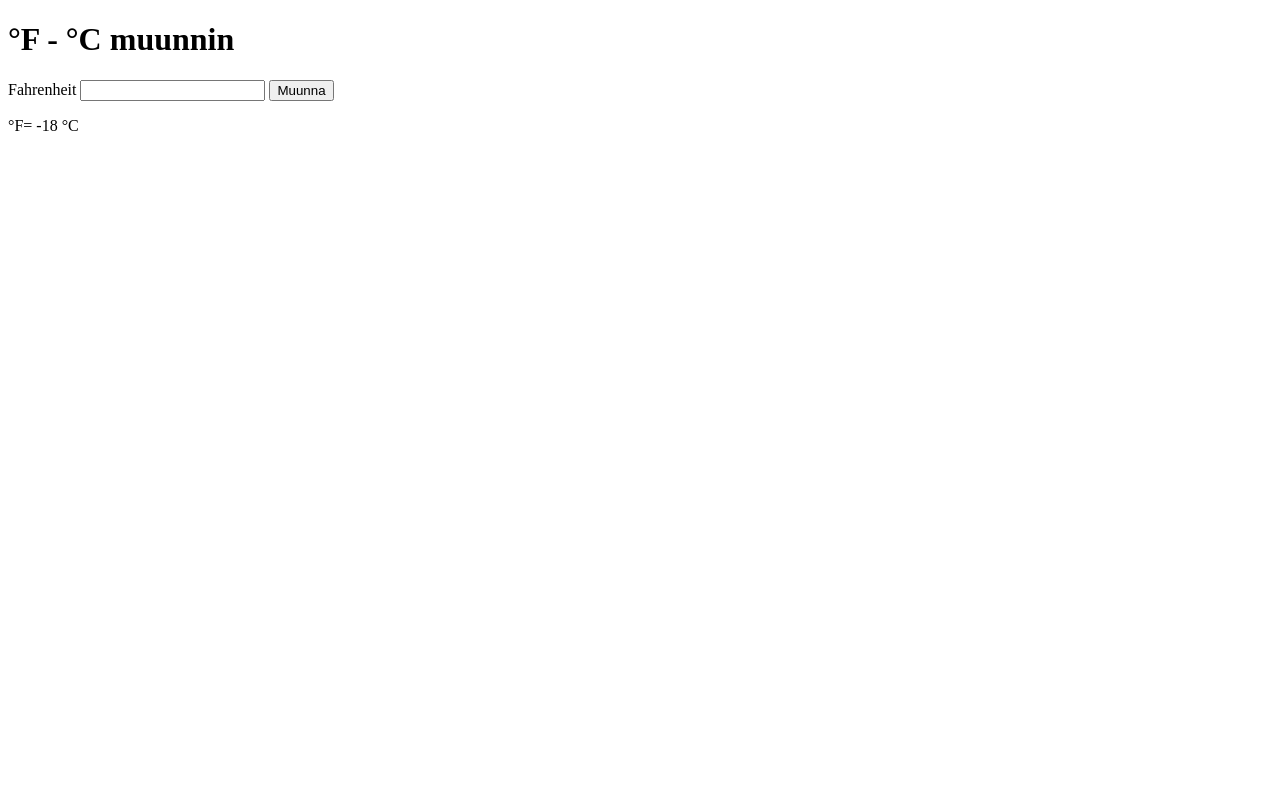
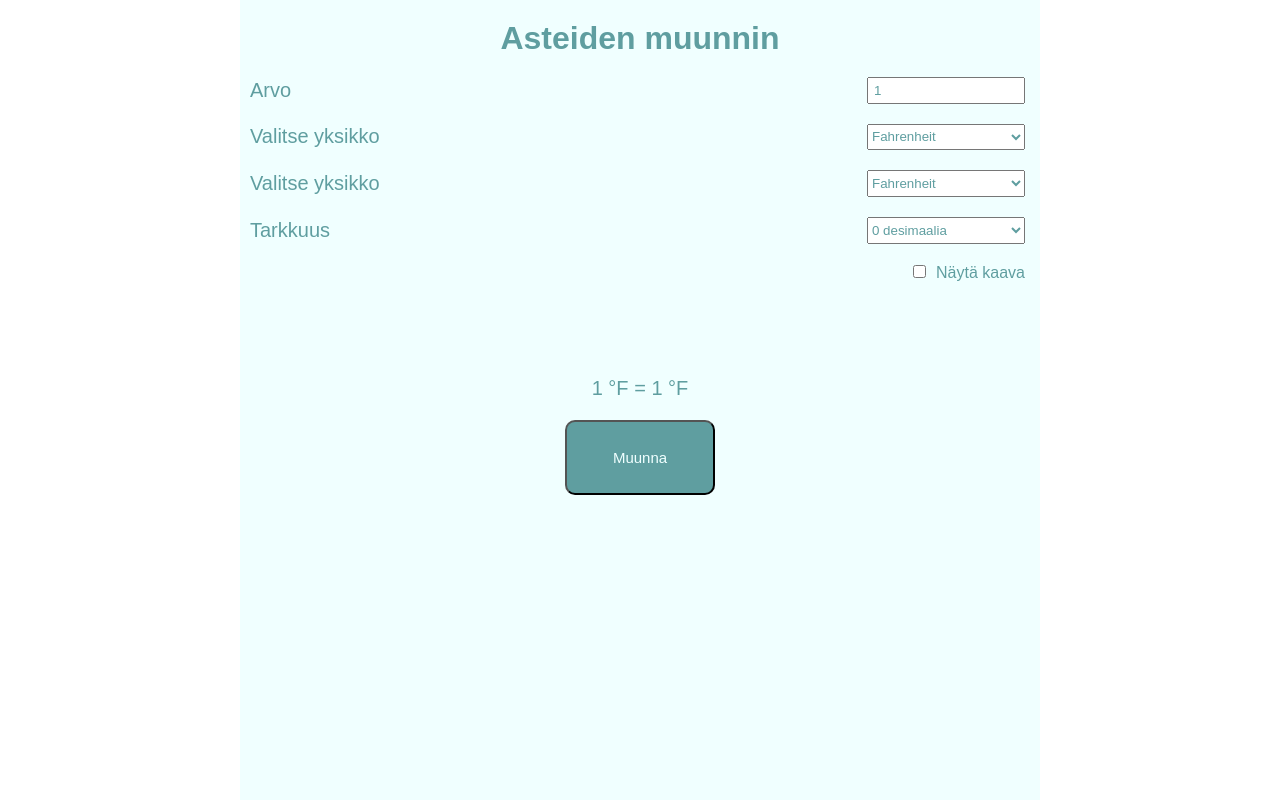
Before and after one commit to Paimen85/fcmuunnin, a plain HTML site: page index.html in a window 1280 px wide. Both pictures are taken after a click on the button "Muunna". Drawn offline with Linux system fonts and the light colour scheme.

Commit message:
far-cels muunnin

```diff
--- a/index.html
+++ b/index.html
@@ -4,19 +4,52 @@
     <meta charset="UTF-8">
     <meta name="viewport" content="width=device-width, initial-scale=1.0">
     <title>Document</title>
-    <script type="text/javascript" src="js1.js" defer></script>
+    <script src="js1.js" defer></script>
+    <link rel="stylesheet" href="style.css">
 </head>
 <body>
-    <h1>
-        °F - °C muunnin
-    </h1>
-    <form action="">
-        <label>Fahrenheit</label>
-        <input type="number" name="muunnin">
-        <button type="button">Muunna</button>
-    </form>
-    <p>
-        <span id="fahrenheit">?</span> °F= <span id="celsius">?</span> °C
-    </p>
+    <div class="wrapper">
+        <h1 class="otsikko1">
+            Asteiden muunnin
+        </h1>
+        <form action="#">
+            <div class="arvo">
+                <p>Arvo</p>
+                <input class="number__arvo" type="number" name="muunnin" value="1">
+            </div>
+            <div class="mita__muunnetaan">
+                <p>Valitse yksikko</p>
+                <select class="yksikko__1" name="yksikko__1">
+                    <option value="fahrenheit">Fahrenheit</option>
+                    <option value="celsius">Celsius</option>
+                </select>
+            </div>
+            <div class="yksikoksi">
+                <p>Valitse yksikko</p>
+                <select class="yksikko__2" name="yksikko__2">
+                    <option value="fahrenheit">Fahrenheit</option>
+                    <option value="celsius">Celsius</option>
+                </select>
+            </div>
+            <div class="tarkkuus">
+                <p>Tarkkuus</p>
+                <select class="tarkkuus__select" name="tarkkuus">
+                    <option value="0__desimaalia">0 desimaalia</option>
+                    <option value="1__desimaalia">1 desimaalia</option>
+                    <option value="2__desimaalia">2 desimaalia</option>
+                </select>
+            </div>
+            <div class="nayta__kaava">
+                <label >
+                    <input class="kaava" type="checkbox" name="nayta__kaava">Näytä kaava
+                </label>
+                <p class="text"></p>
+            </div>
+        </form>
+        <p class="tulos">
+            <span id="eka__luku">?</span> = <span id="toka__luku">?</span>
+        </p>
+        <button class="button" type="button">Muunna</button>
+    </div>
 </body>
 </html>
--- a/js1.js
+++ b/js1.js
@@ -1,17 +1,73 @@
-const input = document.querySelector("input");
-const fahrenheitTuloste = document.querySelector("#fahrenheit");
-const celsiusTuloste = document.querySelector("#celsius");
-const button = document.querySelector("button")
+const arvo = document.querySelector(".number__arvo");
+let yksikko1 = document.querySelector("[name=yksikko__1]"); /* selects the first element by name */
+let yksikko2 = document.querySelector("[name=yksikko__2]");
+let tarkkuus = document.querySelector("[name=tarkkuus]");
 
+const ekaLukuTuloste = document.querySelector("#eka__luku");
+const tokaLukuTuloste = document.querySelector("#toka__luku");
+const button = document.querySelector("button");
+
+
+function montakoDesimaalia(luku, aste) {
+    if (luku === "0__desimaalia") {
+        aste = Math.round(aste);
+    } else if (luku === "1__desimaalia") {
+        aste = Math.round(aste * 10) / 10;
+    } else {
+        aste = Math.round(aste * 100) / 100;
+    }
+    return aste;
+}
 function fahrenheitCelsiuksi(fahrenheit) {
-    let celsius = Math.round((fahrenheit - 32) * 5 / 9);
-    return celsius;
+    let celsius = (fahrenheit - 32) * 5 / 9;
+    return montakoDesimaalia(tarkkuus.value, celsius);
+}
+
+function celsiusFahrenheitiksi(celsius) {
+    let fahrenheit = celsius * 9 / 5 + 32;
+    return montakoDesimaalia(tarkkuus.value, fahrenheit);;
+}
+function showSolution() {
+    let nayttaKaava = document.querySelector(".nayta__kaava");
+    let paragraf = document.createElement('p');
+    if (document.querySelector(".kaava").checked && yksikko1.value === "fahrenheit" && yksikko2.value === "celsius") {
+        paragraf.textContent = '(' + arvo.value + ' - 32) * 5 / 9';
+        nayttaKaava.appendChild(paragraf);
+    } else if (document.querySelector(".kaava").checked && yksikko1.value === "celsius" && yksikko2.value === "fahrenheit") {
+        paragraf.textContent = arvo.value + ' * 9 / 5 + 32';
+        nayttaKaava.append(paragraf);
+    }
+}
+
+function removeFormula() {
+    let paragraph = document.querySelector(".nayta__kaava>p");
+    if (paragraph !== null) {
+        paragraph.remove();
+    }
 }
 
 function muunna() {
-    let far = input.value;
-    fahrenheitTuloste.textContent = far;
-    celsiusTuloste.textContent = fahrenheitCelsiuksi(far);
+    let luku = arvo.value;
+    ekaLukuTuloste.textContent = luku;
+    if (yksikko1.value === "fahrenheit" && yksikko2.value === "celsius") {
+        ekaLukuTuloste.innerHTML += ' °F';
+        tokaLukuTuloste.textContent = fahrenheitCelsiuksi(luku);
+        tokaLukuTuloste.innerHTML += ' °C';
+    } else if (yksikko1.value === "celsius" && yksikko2.value === "fahrenheit") {
+        ekaLukuTuloste.innerHTML += ' °C';
+        tokaLukuTuloste.textContent = celsiusFahrenheitiksi(luku);
+        tokaLukuTuloste.innerHTML += ' °F';
+    } else if(yksikko1.value === "celsius" && yksikko2.value === "celsius"){
+        ekaLukuTuloste.innerHTML += ' °C';
+        tokaLukuTuloste.textContent = luku;
+        tokaLukuTuloste.innerHTML += ' °C';
+    } else {
+        ekaLukuTuloste.innerHTML += ' °F';
+        tokaLukuTuloste.textContent = luku;
+        tokaLukuTuloste.innerHTML += ' °F';
+    }
+    removeFormula();
+    showSolution();
 }
 
 button.addEventListener("click", muunna);
--- /dev/null
+++ b/style.css
@@ -0,0 +1,102 @@
+*{
+    margin: 0;
+    padding: 0;
+    font-family: Arial, Helvetica, sans-serif;
+    box-sizing: border-box;
+}
+body{
+    color: cadetblue;
+}
+p{
+    font-size: 20px;
+}
+form{
+    height: 300px;
+}
+/*Poistetaan nuolit */
+/* Chrome, Safari, Edge, Opera */
+input::-webkit-outer-spin-button,
+input::-webkit-inner-spin-button {
+  -webkit-appearance: none;
+  margin: 0;
+}
+
+/* Firefox */
+input[type=number] {
+  -moz-appearance:textfield;
+}
+.wrapper{
+    display: flex;
+    flex-direction: column;
+    width: 800px;
+    min-width: 600px;
+    margin: 0 auto;
+    height: 100vh;
+    background-color: azure;
+
+}
+.otsikko1{
+    padding-top: 20px;
+    text-align: center;
+}
+.arvo, .mita__muunnetaan,
+.yksikoksi, .tarkkuus{
+    display: flex;
+    justify-content: space-between;
+    margin-top: 20px;
+    margin-left: 10px;
+    align-items: center;
+}
+.number__arvo{
+    margin-right: 15px;
+    padding-left: 5px;
+    color: cadetblue;
+    height: 2em;
+    width: 20%;
+}
+.number__arvo:focus{
+    outline-color: cadetblue;
+}
+.yksikko__1, .yksikko__2,
+.tarkkuus__select{
+    margin-right: 15px;
+    color: cadetblue;
+    width: 20%;
+    height: 2em;
+}
+.yksikko__1:focus, .yksikko__2:focus,
+.tarkkuus__select:focus{
+    outline-color: cadetblue;
+}
+.nayta__kaava{
+    margin-top: 20px;
+    margin-right: 15px;
+    text-align: end;
+}
+.kaava{
+    margin-right: 10px;
+}
+.nayta__kaava div{
+    height: 2em;
+}
+.nayta__kaava p{
+    margin-top: 20px;
+    height: 2em;
+    text-align: center;
+}
+.tulos{
+   margin-top: 20px;
+   text-align: center;
+}
+.button{
+    height:5em;
+    width: 10em;
+    margin: 20px auto;
+    background-color: cadetblue;
+    color: azure;
+    border-radius: 10px;
+    font-size: 15px;
+}
+.button:hover{
+    background-color: #8fcdcf;
+}
```
